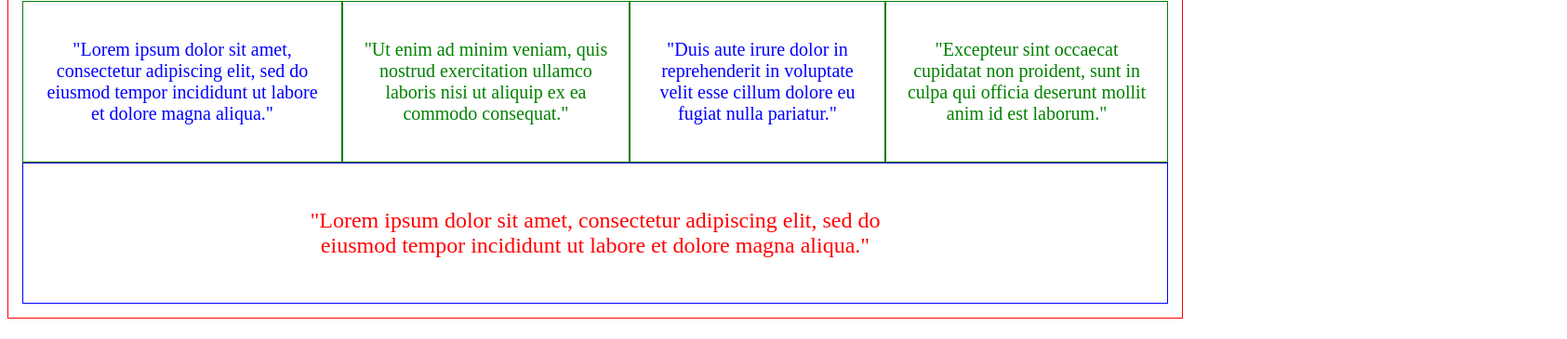
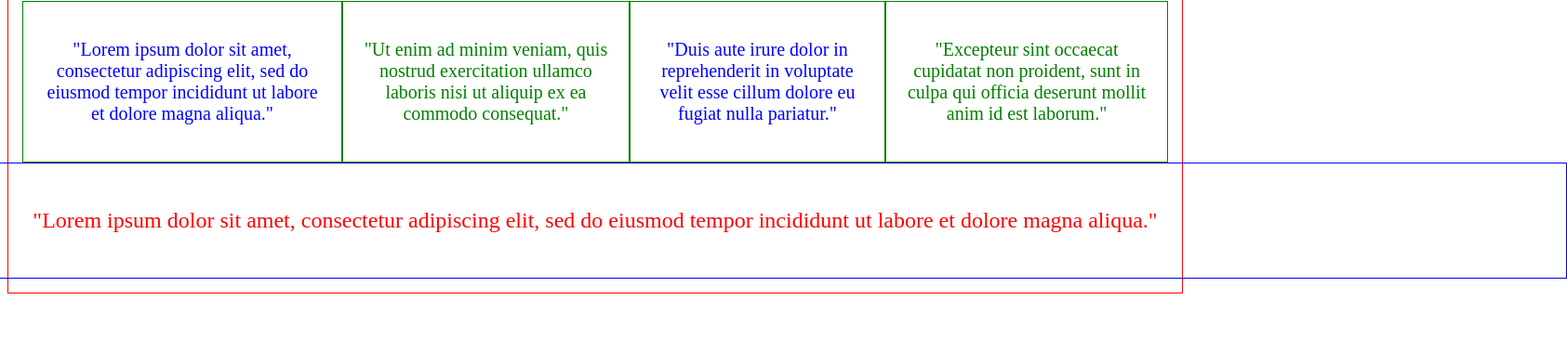
Before and after one commit to Hachiko03/Functions-Modules, a plain HTML site: page index.html in a window 1280 px wide. Shown: the part 103-468 px from the top of the page at 93% size, 1685 px wide, since content can reach past the window. Drawn offline with nearby package versions, Linux system fonts and the light colour scheme; files that its build step writes are made by us from their sources.

Commit message:
Update style.scss

```diff
--- a/style.scss
+++ b/style.scss
@@ -46,7 +46,6 @@ p {
 }
 
 .footer {
-    padding-left:rem(250px);
-    padding-right:rem(250px);
+    width: 174ch;
     @include article($c1, $c3, rem(24px))
 }
```
